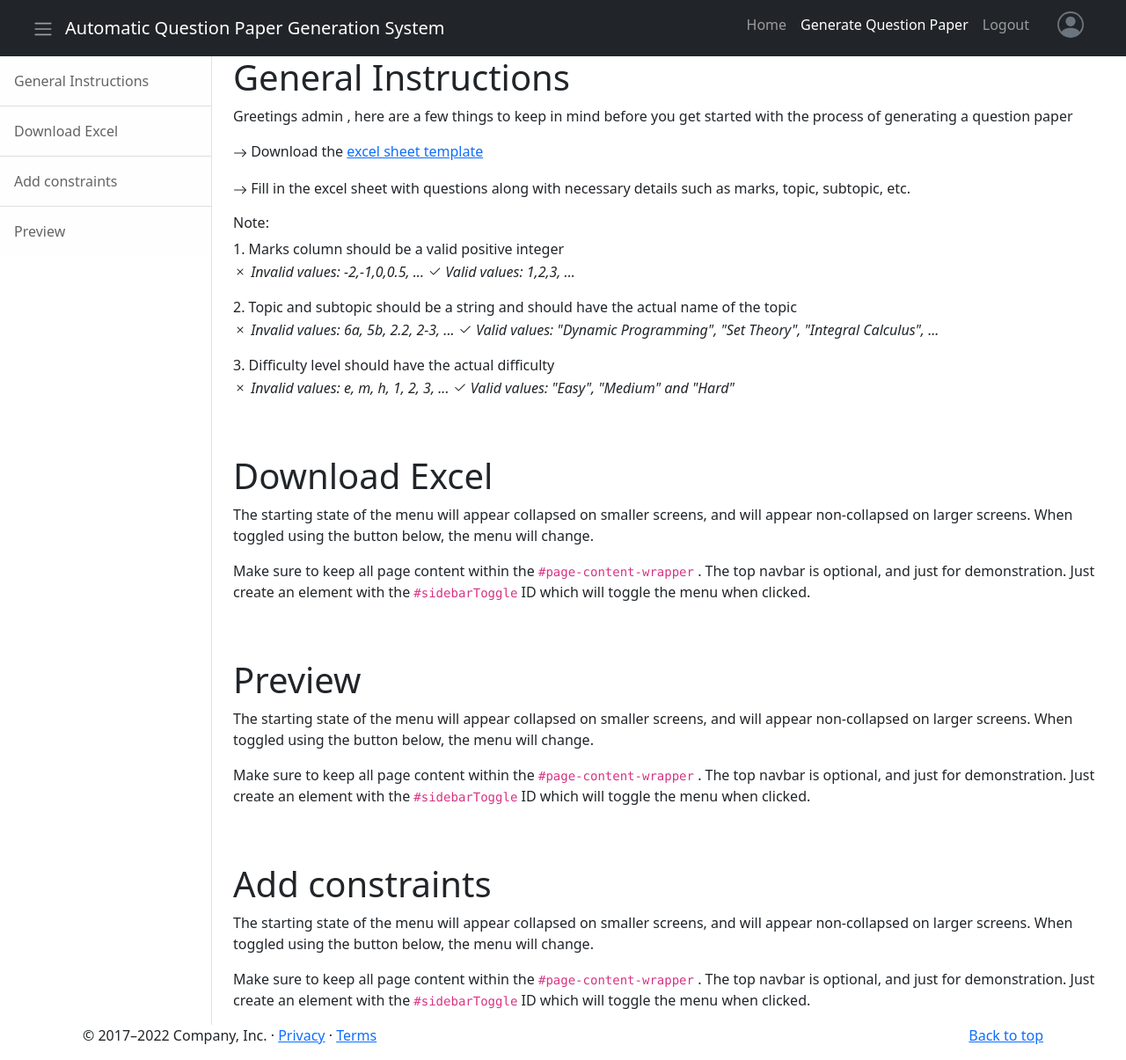
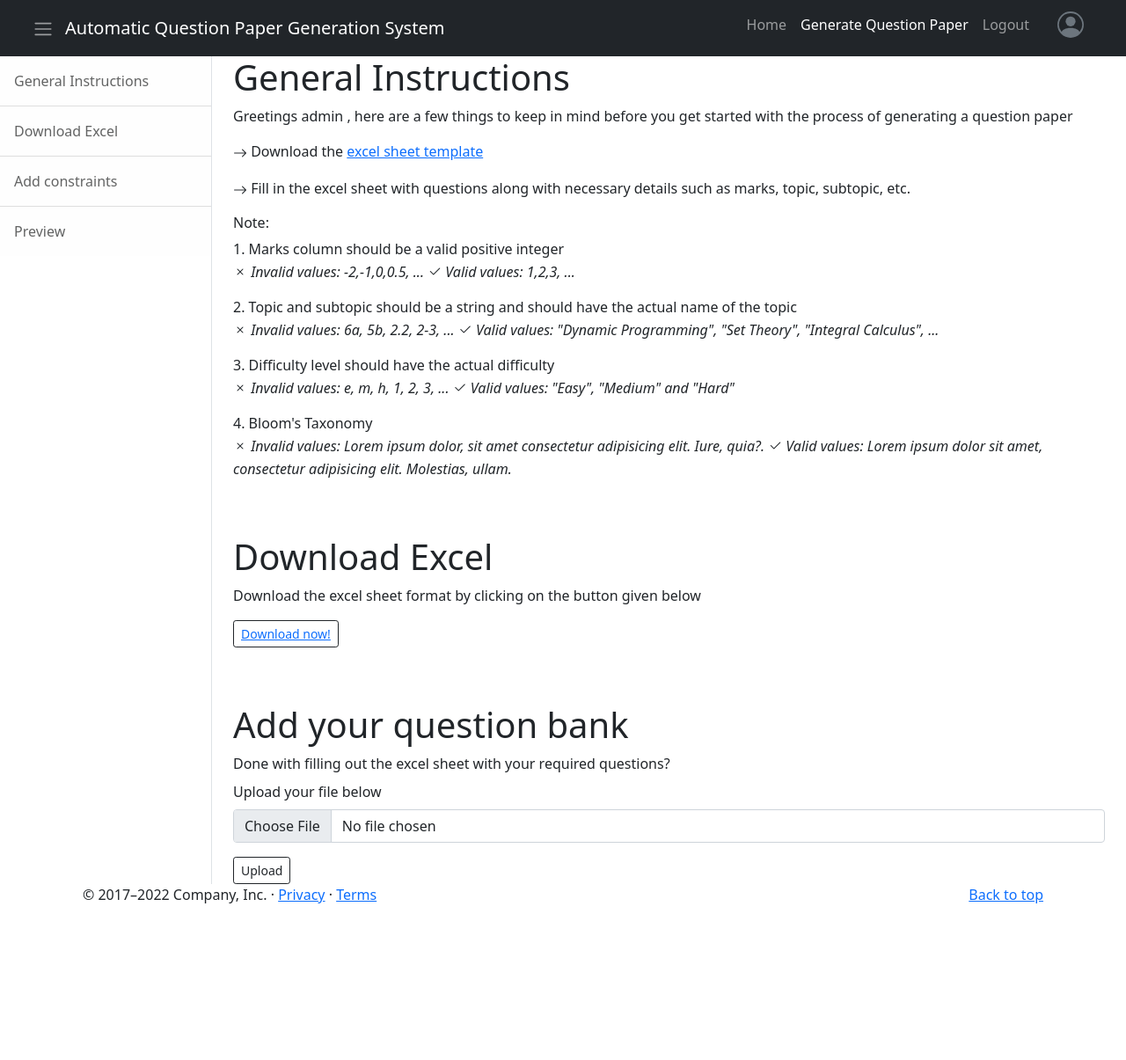
Before and after one commit to Akshat-Vashisht/Automatic-Question-Paper-Generation-System, a Flask app: page /instructions in a window 1280 px wide. Shown: the whole page at 88% size. After the commit the page ends 1027 px from the top, so only its background shows below. Run offline with Flask 2, Linux system fonts and the light colour scheme; a user stored in the database is signed in; some libraries are stand-ins or nearby versions.

Commit message:
Updated the basic skeleton
Added the option to upload the excel file, handled the excel file routing, reading the file and filtering the file

To-do
Subsetting based on user input instead of hard coded values

```diff
--- a/Automatic Question Paper Generation System/Website/templates/instructions.html
+++ b/Automatic Question Paper Generation System/Website/templates/instructions.html
@@ -60,9 +60,11 @@
         <!-- Sidebar-->
         <div class="border-end bg-white pt-5 mt-3" id="sidebar-wrapper">
             <div class="list-group list-group-flush">
-                <a class="list-group-item list-group-item-action list-group-item-light p-3" href="#">General
+                <a class="list-group-item list-group-item-action list-group-item-light p-3"
+                    href="#General Instructions">General
                     Instructions</a>
-                <a class="list-group-item list-group-item-action list-group-item-light p-3" href="#">Download Excel</a>
+                <a class="list-group-item list-group-item-action list-group-item-light p-3" href="#download">Download
+                    Excel</a>
                 <a class="list-group-item list-group-item-action list-group-item-light p-3" href="#">Add
                     constraints</a>
                 <a class="list-group-item list-group-item-action list-group-item-light p-3" href="#">Preview</a>
@@ -71,7 +73,7 @@
         <!-- Page content wrapper-->
         <div id="page-content-wrapper">
             <!-- Page content-->
-            <div class="container-fluid">
+            <div class="container-fluid" id="General Instructions">
                 <h1 class=" mt-5 pt-3">General Instructions</h1>
 
                 <p>Greetings {{user.name}}, here are a few things to keep in mind before you get started with the
@@ -112,46 +114,43 @@
                     <a>Valid values: "Easy", "Medium" and "Hard" </a>
                 </i>
                 </p>
+                4. Bloom's Taxonomy
+                <br>
+                <i class="bi bi-x ">
+                    <A>Invalid values: Lorem ipsum dolor, sit amet consectetur adipisicing elit. Iure, quia?.</A>
+                </i>
+                <i class="bi bi-check2">
+                    <a>Valid values: Lorem ipsum dolor sit amet, consectetur adipisicing elit. Molestias, ullam.</a>
+                </i>
+                </p>
 
             </div>
             <div class="container-fluid" id="download">
                 <h1 class=" mt-5 pt-3">Download Excel</h1>
 
-                <p>The starting state of the menu will appear collapsed on smaller screens, and will appear
-                    non-collapsed on larger screens. When toggled using the button below, the menu will change.</p>
+                <p>Download the excel sheet format by clicking on the button given below</p>
                 <p>
-                    Make sure to keep all page content within the
-                    <code>#page-content-wrapper</code>
-                    . The top navbar is optional, and just for demonstration. Just create an element with the
-                    <code>#sidebarToggle</code>
-                    ID which will toggle the menu when clicked.
+                    <button class="btn btn-outline-dark btn-sm">
+                        <a href="https://docs.google.com/spreadsheets/d/1OSex3BU6D3WxizXHyVaMp_r7fUNPTpZ_dA1YIgPpHiA/edit?usp=sharing"
+                            target="_blank">Download
+                            now!
+                        </a>
+                    </button>
                 </p>
             </div>
             <div class="container-fluid">
-                <h1 class=" mt-5 pt-3">Preview</h1>
-
-                <p>The starting state of the menu will appear collapsed on smaller screens, and will appear
-                    non-collapsed on larger screens. When toggled using the button below, the menu will change.</p>
-                <p>
-                    Make sure to keep all page content within the
-                    <code>#page-content-wrapper</code>
-                    . The top navbar is optional, and just for demonstration. Just create an element with the
-                    <code>#sidebarToggle</code>
-                    ID which will toggle the menu when clicked.
-                </p>
-            </div>
-            <div class="container-fluid">
-                <h1 class=" mt-5 pt-3" id="add_constraints">Add constraints</h1>
-
-                <p>The starting state of the menu will appear collapsed on smaller screens, and will appear
-                    non-collapsed on larger screens. When toggled using the button below, the menu will change.</p>
-                <p>
-                    Make sure to keep all page content within the
-                    <code>#page-content-wrapper</code>
-                    . The top navbar is optional, and just for demonstration. Just create an element with the
-                    <code>#sidebarToggle</code>
-                    ID which will toggle the menu when clicked.
-                </p>
+                <h1 class=" mt-5 pt-3">Add your question bank</h1>
+                Done with filling out the excel sheet with your required questions?
+                <div class="mt-2">
+                    <form action="/generate" method="post" enctype="multipart/form-data">
+                        <div class="mb-3">
+                            <label for="excel_file" class="form-label">Upload your file below</label>
+                            <input class="form-control" id="excel_file" name="excel_file" type="file"
+                                accept=".xlsx,.xls">
+                        </div>
+                        <button type="submit" class="btn btn-outline-dark btn-sm">Upload</button>
+                    </form>
+                </div>
             </div>
         </div>
     </div>
--- a/Automatic Question Paper Generation System/Website/views.py
+++ b/Automatic Question Paper Generation System/Website/views.py
@@ -3,6 +3,9 @@ from flask_login import login_required, current_user
 from flask import Flask, request, render_template
 from werkzeug.utils import secure_filename
 import os
+import pandas as pd
+import random
+
 
 views = Blueprint("views", __name__)
 
@@ -17,3 +20,19 @@ def home():
 @login_required
 def question_paper():
     return render_template("instructions.html", user=current_user)
+
+
+@views.route("/generate", methods=["GET", "POST"])
+@login_required
+def generate_question_paper():
+    file = request.files['excel_file']
+    df = pd.read_excel(file)
+    question = df["Question"]
+    marks = df["Marks"]
+    difficulty = df["Difficulty"]
+    blooms = df["Blooms"]
+    # Test hard code
+    df = df[((df['Marks'] == 5) & (df['Difficulty'] == "Easy"))
+            | ((df['Marks'] == 4) & (df['Difficulty'] == "Medium"))]
+    df = df.sample(n=5, replace=False)
+    return render_template("generate.html", user=current_user, df=df)
```
Also changed, not shown: Automatic Question Paper Generation System/Website/templates/generate.html (added, +25 -0 lines), Automatic Question Paper Generation System/main.py (line endings or trailing spaces).
